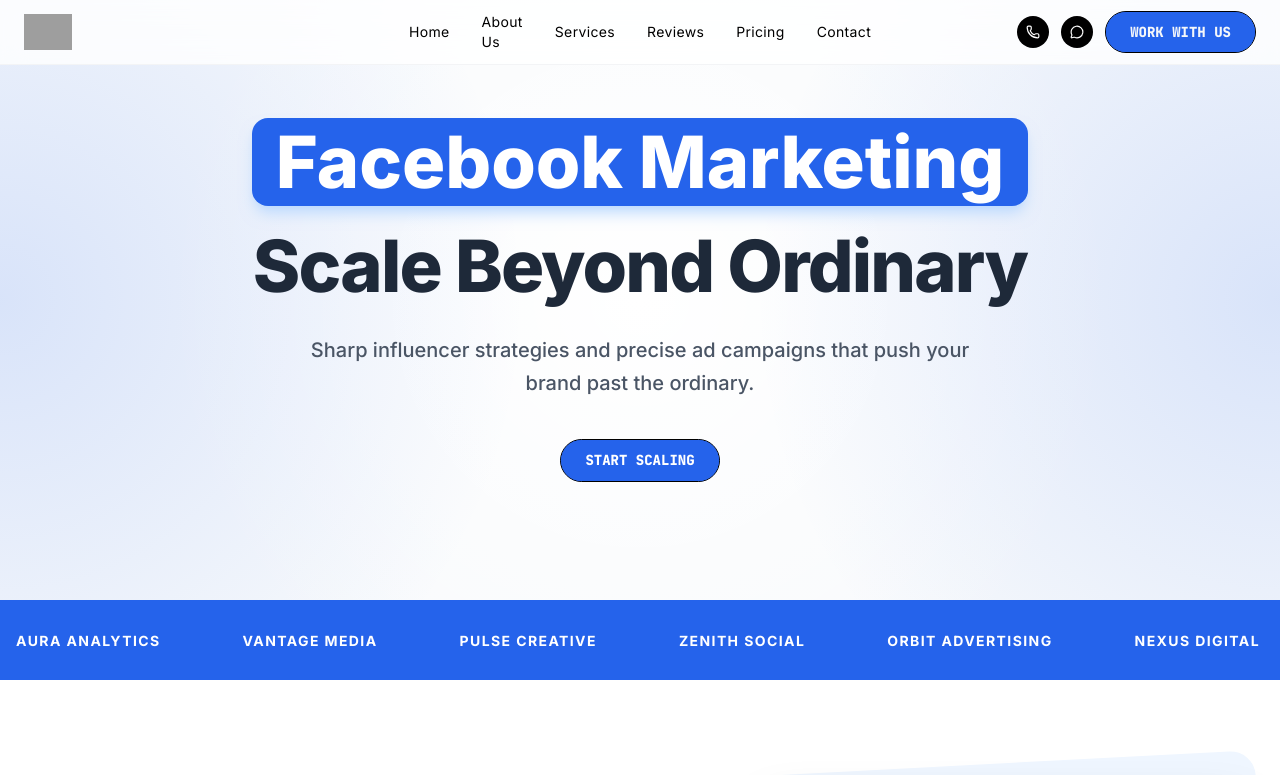
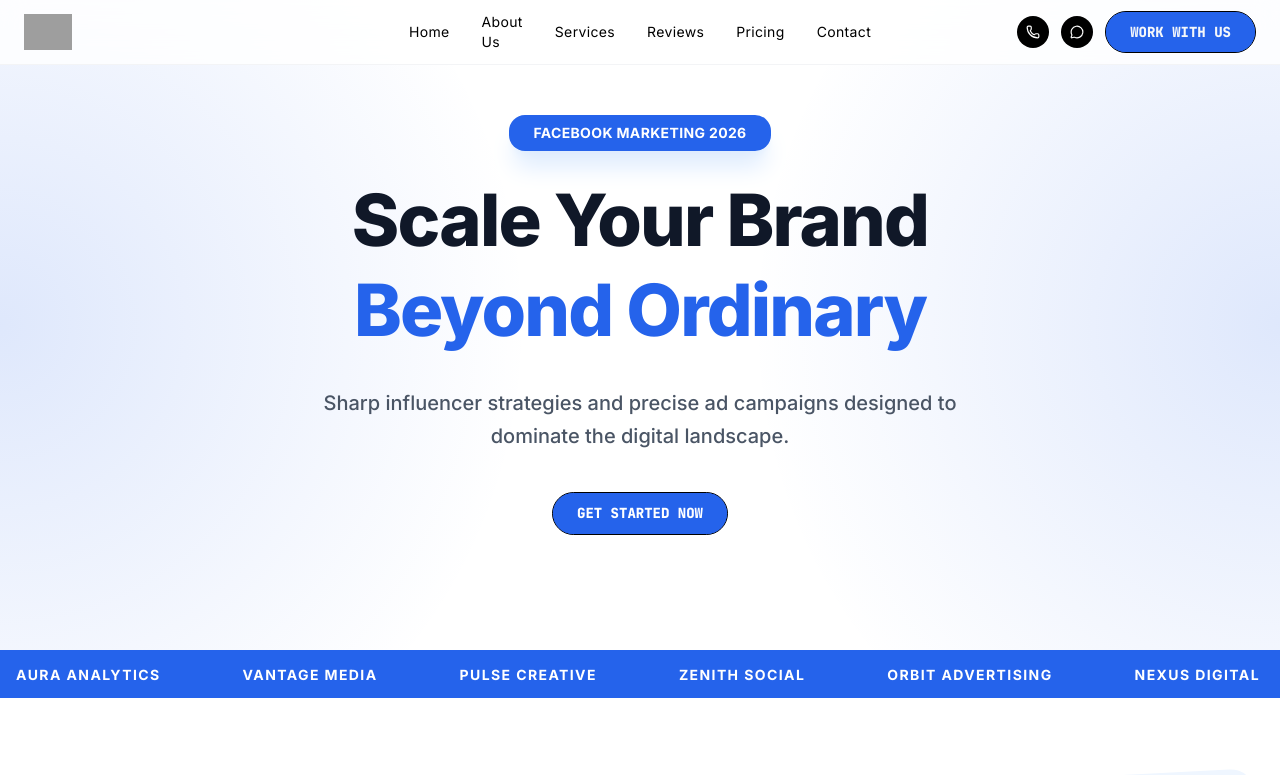
Before and after one commit to Shahzaib-labdev/upscalable-facebook, a Next.js app in the folder facebook-page/: page / in a window 1280 px wide. Shown: the top 775 px of the page. Built offline with nearby package versions, Linux system fonts and the light colour scheme; grey boxes are pictures that could not be loaded.

Commit message:
Added gsap to use animations

```diff
--- a/facebook-page/app/page.tsx
+++ b/facebook-page/app/page.tsx
@@ -1,4 +1,3 @@
-import React from "react";
 import Header from "@/src/components/Header";
 import Hero from "@/src/components/Hero";
 import Banner from "@/src/components/Banner";
--- a/facebook-page/package.json
+++ b/facebook-page/package.json
@@ -9,6 +9,7 @@
     "lint": "eslint"
   },
   "dependencies": {
+    "@gsap/react": "^2.1.2",
     "flowbite-react": "^0.12.17",
     "gsap": "^3.14.2",
     "lucide-react": "^0.563.0",
--- a/facebook-page/src/components/Banner.jsx
+++ b/facebook-page/src/components/Banner.jsx
@@ -14,7 +14,7 @@
 
 export default function Banner() {
   return (
-    <div className="w-full h-20 bg-brand-blue border-gray-100 flex items-center">
+    <div className="w-full h-12 bg-brand-blue border-gray-100 flex items-center">
       <Swiper
         modules={[Autoplay]}
         /* Sliding Settings */
--- a/facebook-page/src/components/Hero.jsx
+++ b/facebook-page/src/components/Hero.jsx
@@ -1,11 +1,29 @@
 "use client";
 
+import React, { useEffect, useRef } from "react";
+import { gsap } from "gsap";
 import FancyButton from "@/src/components/anim-button/FancyButton";
 
 const Hero = () => {
+  const containerRef = useRef(null);
+
+  useEffect(() => {
+    // We target all children with the "hero-anim" class inside our ref
+    const items = containerRef.current.querySelectorAll(".hero-anim");
+
+    gsap.from(items, {
+      y: 40,            // Start 40 pixels lower
+      opacity: 0,       // Start invisible
+      duration: 1.2,    // Take 1.2 seconds to finish
+      stagger: 0.2,     // Wait 0.2s between each item starting
+      ease: "power4.out", // Smooth, professional deceleration
+      delay: 0.3        // Wait a tiny bit for the page to load
+    });
+  }, []);
+
   return (
     /* Changed from bg-black to a very light gray/white base */
-    <section className="relative w-full h-150 flex items-center justify-center overflow-hidden bg-[#f8fafc]">
+    <section className="relative w-full h-162.5 flex items-center justify-center overflow-hidden bg-white">
 
       {/* LAYER 1: The Blue Blush Gradient */}
       <div
@@ -20,27 +38,30 @@
       />
 
       {/* LAYER 2: The Content Stack (Now with dark text for contrast) */}
-      <div className="relative z-20 max-w-4xl mx-auto px-6 text-center">
-        <h1 className="text-5xl md:text-7xl font-extrabold text-gray-900">
-          <span className="inline-block bg-brand-blue text-white px-6 py-2 rounded-2xl mb-6 shadow-lg shadow-blue-200">
-            Facebook Marketing
+      <div ref={containerRef} className="relative z-20 max-w-4xl mx-auto px-6 text-center">
+
+        <div className="hero-anim">
+          <span className="inline-block bg-brand-blue text-white px-6 py-2 rounded-2xl mb-6 shadow-xl shadow-blue-100 font-bold text-sm tracking-wide">
+            FACEBOOK MARKETING 2026
           </span>
-          <br />
-          <span className="block text-gray-800 tracking-tight">
-            Scale Beyond Ordinary
-          </span>
+        </div>
+
+        <h1 className="hero-anim text-5xl md:text-7xl font-extrabold text-gray-900 tracking-tight leading-tight">
+          Scale Your Brand <br />
+          <span className="text-brand-blue">Beyond Ordinary</span>
         </h1>
 
-        <p className="mt-8 text-xl text-gray-600 max-w-2xl mx-auto font-medium leading-relaxed">
-          Sharp influencer strategies and precise ad campaigns that push your
-          brand past the ordinary.
+        <p className="hero-anim mt-8 text-xl text-gray-600 max-w-2xl mx-auto font-medium leading-relaxed">
+          Sharp influencer strategies and precise ad campaigns designed to
+          dominate the digital landscape.
         </p>
 
-        <div className="mt-10 flex gap-4 justify-center flex-wrap">
+        <div className="hero-anim mt-10 flex gap-4 justify-center flex-wrap">
           <FancyButton bgOriginal="var(--color-one)" textOriginal="#fff">
-            START SCALING
+            GET STARTED NOW
           </FancyButton>
         </div>
+
       </div>
     </section>
   );
```
Also changed, not shown: 1 other file (tests, documents, lock files or other folders).
